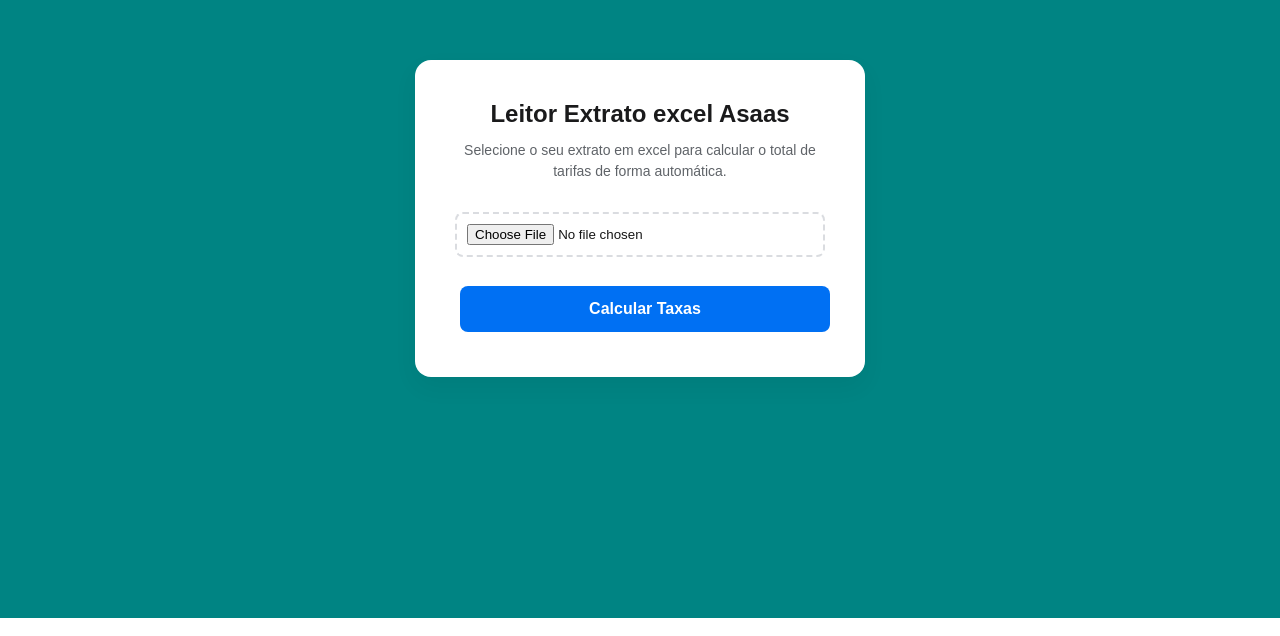
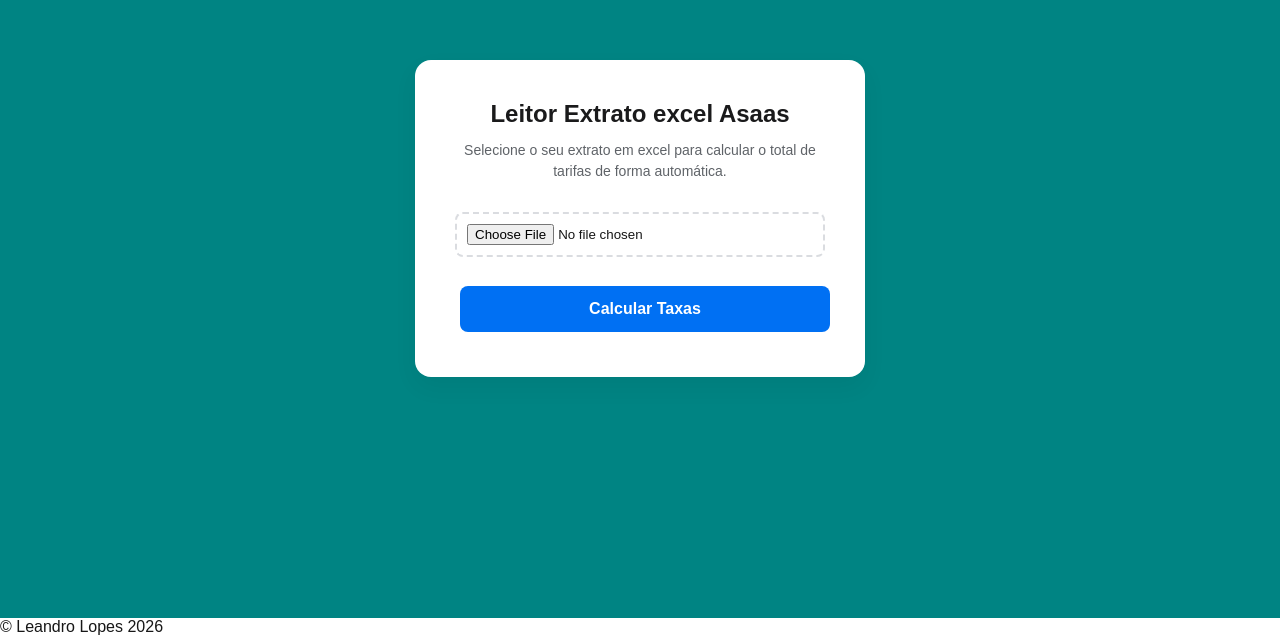
Before and after one commit to leandrolopes21/Aplicacao_Sincro_front-end, a Next.js app: page / in a window 1280 px wide. Shown: the part 182-818 px from the top of the page. Built offline with nearby package versions, Linux system fonts and the light colour scheme.

Commit message:
Atualizado page.js

```diff
--- a/src/app/page.js
+++ b/src/app/page.js
@@ -54,13 +54,13 @@
   };
 
   return (
+    <div>
       <main className={styles.container}>
         <div className={styles.card}>
           <h1 className={styles.title}>Leitor Extrato excel Asaas</h1>
           <p className={styles.description}>
             Selecione o seu extrato em excel para calcular o total de tarifas de forma automática.
           </p>
-
           <div className={styles.inputWrapper}>
             <input
               type="file"
@@ -69,7 +69,6 @@
               className={styles.fileInput}
             />
           </div>
-
           <button
             onClick={handleProcessar}
             disabled={carregando}
@@ -77,7 +76,6 @@
           >
             {carregando ? 'Lendo o PDF...' : 'Calcular Taxas'}
           </button>
-
           {arquivo && (
             <button
               onClick={handleAbrirPdf}
@@ -86,15 +84,12 @@
               Visualizar excel
             </button>
           )}
-
           {erro && <p className={styles.error}>{erro}</p>}
-
           {resultado && (
             <div className={styles.resultado}>
               <h2>Resultado da Extração</h2>
               <p><strong>Quantidade total de Taxas:</strong> {resultado.quantidade}</p>
               <p className={styles.total}><strong>Total geral em taxas:</strong> {resultado.totalFormatado}</p>
-
               {resultado.taxasPorData && resultado.taxasPorData.length > 0 && (
                 <div className={styles.detalhes}>
                   <h3>Resumo por Data</h3>
@@ -125,5 +120,8 @@
           )}
         </div>
       </main>
+
+      <footer>&copy; Leandro Lopes 2026</footer>
+    </div>
   );
 }
```
Lines whose indentation alone changed are shown as unchanged.
